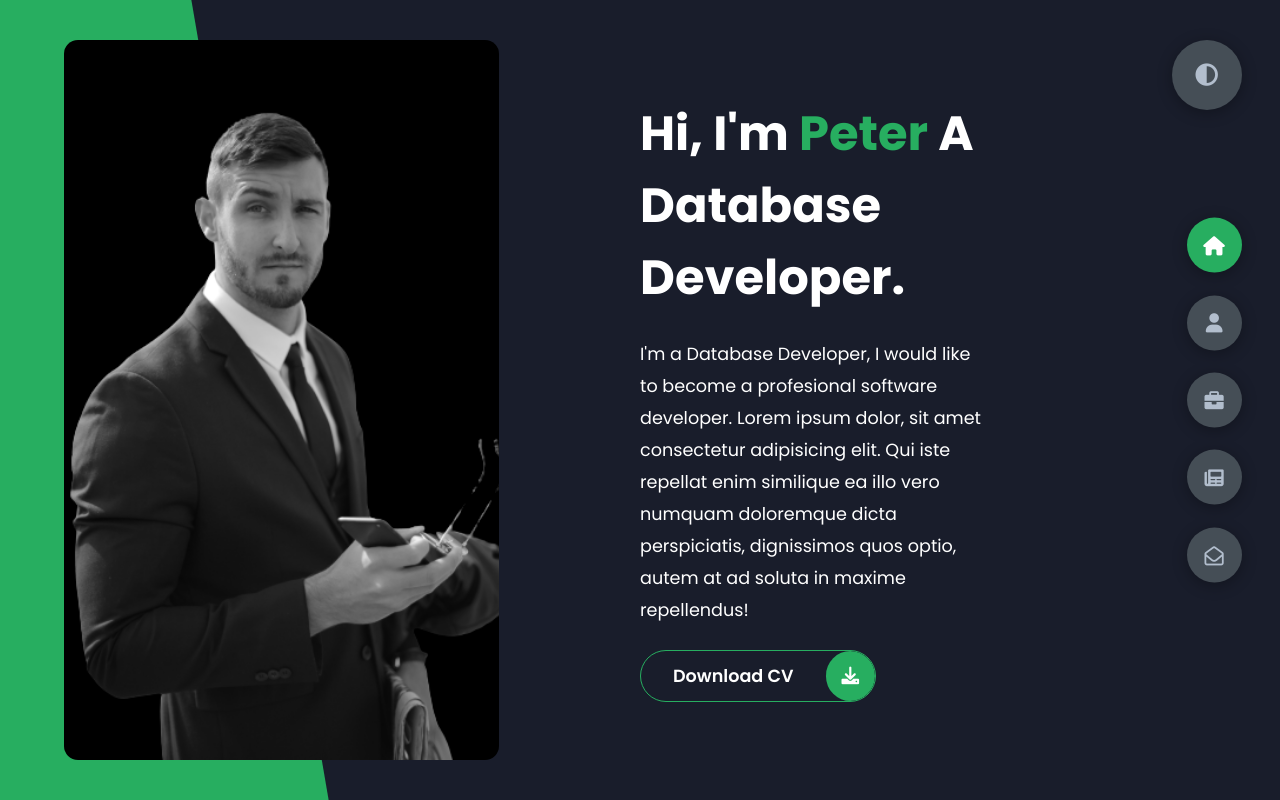
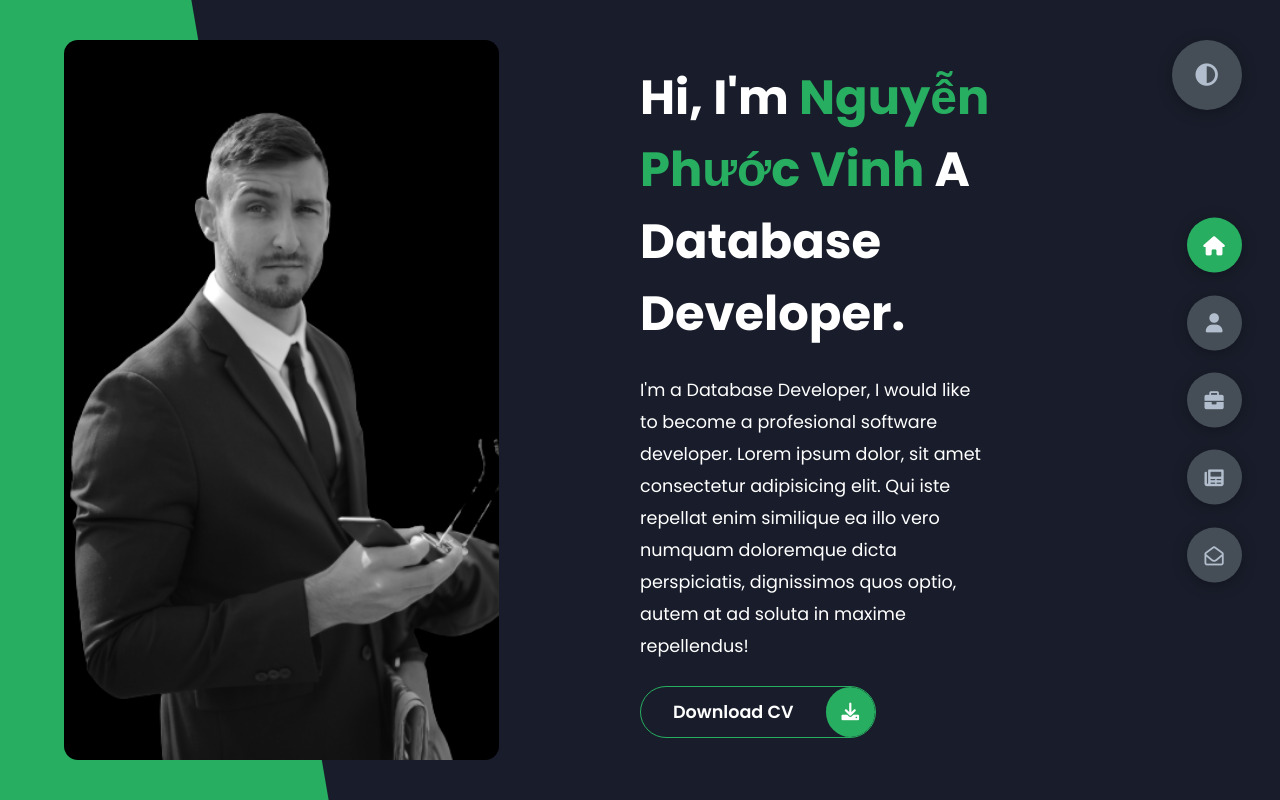
Before and after one commit to npvinh2410/NodeJS-Projects, a plain HTML site: page PortfolioProject/index.html in a window 1280 px wide. Drawn offline with Linux system fonts and the light colour scheme.

Commit message:
update portfolio project

```diff
--- a/PortfolioProject/index.html
+++ b/PortfolioProject/index.html
@@ -25,7 +25,7 @@
             </div>
             <div class="right-header">
                 <h1 class="name">
-                    Hi, I'm <span class="name">Peter</span>
+                    Hi, I'm <span class="name">Nguyễn Phước Vinh</span>
                     A Database Developer.
                 </h1>
                 <p>
```
